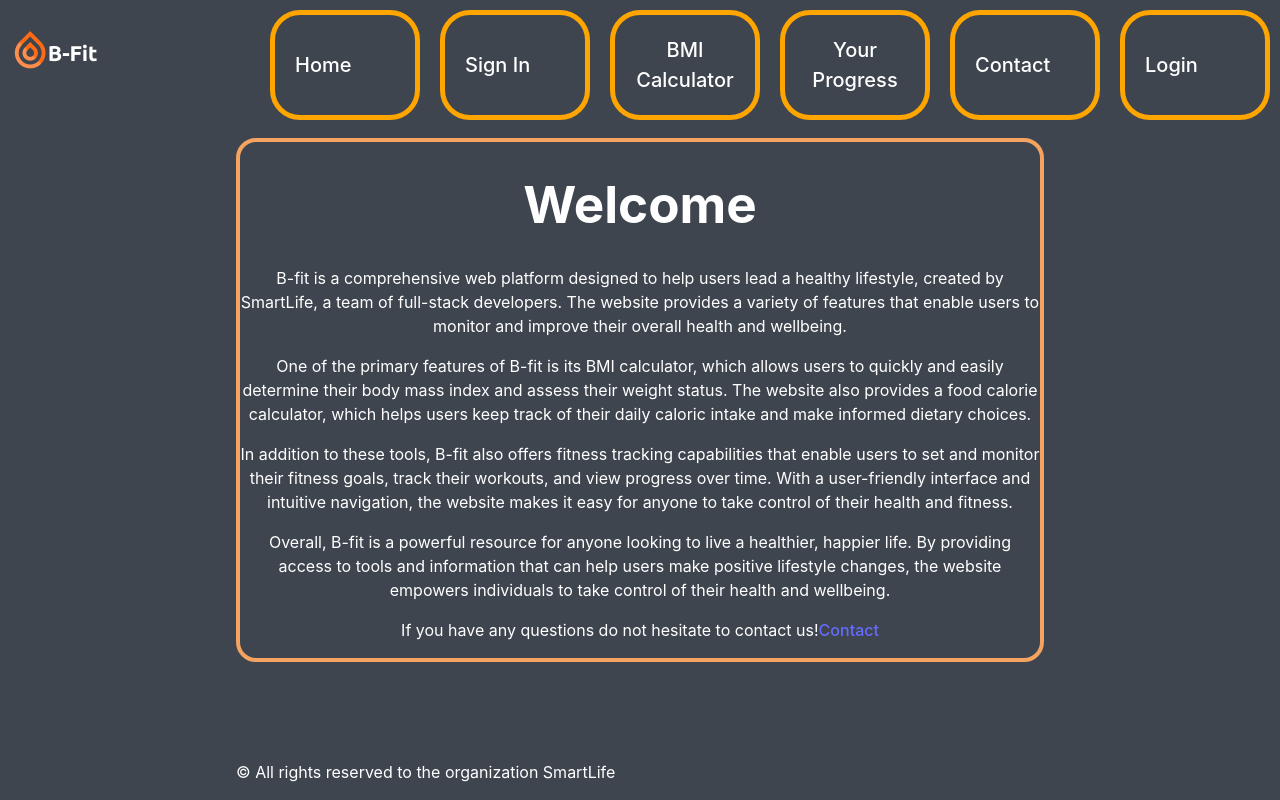
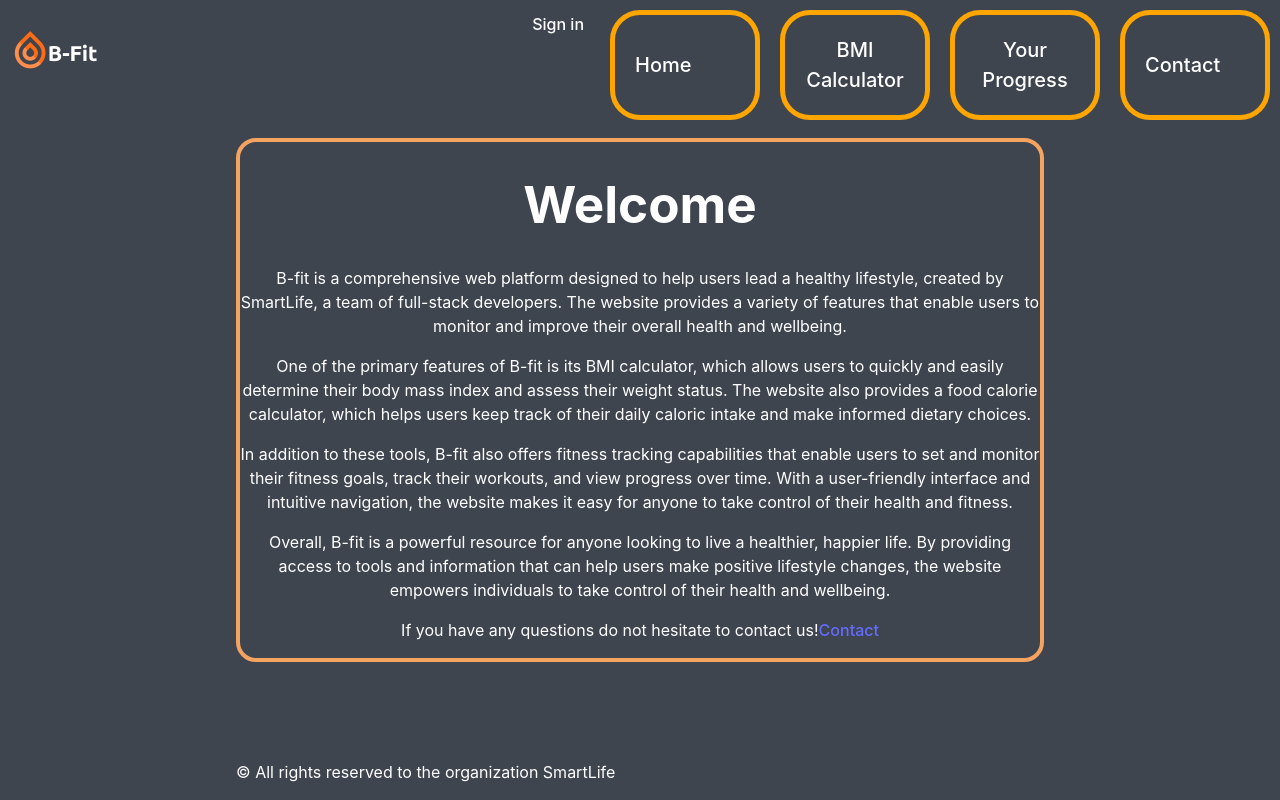
Before and after one commit to nicosala90/B-Fit, a React (Vite) app in the folder frontend/B-Fit/: page / in a window 1280 px wide. Built offline with nearby package versions, Linux system fonts and the light colour scheme.

Commit message:
create dropdown menu for signup and login

```diff
--- a/frontend/B-Fit/src/App.css
+++ b/frontend/B-Fit/src/App.css
@@ -207,3 +207,45 @@
 .list-BMI tr:last-child td:last-child {
   border-bottom-right-radius: 10px;
 }
+
+
+.dropdown {
+  float: left;
+  overflow: hidden;
+}
+
+.dropdown .dropbtn {
+  font-size: 16px;
+  border: none;
+  outline: none;
+  color: white;
+  padding: 14px 16px;
+  background-color: inherit;
+  font-family: inherit;
+  margin: 0;
+}
+.dropdown-content {
+  display: none;
+  position: absolute;
+  background-color: #f9f9f9;
+  min-width: 160px;
+  box-shadow: 0px 8px 16px 0px rgba(0,0,0,0.2);
+  z-index: 1;
+}
+
+.dropdown-content a {
+  float: none;
+  color: black;
+  padding: 12px 16px;
+  text-decoration: none;
+  display: block;
+  text-align: left;
+}
+
+.dropdown-content a:hover {
+  background-color: #ddd;
+}
+
+.dropdown:hover .dropdown-content {
+  display: block;
+}
--- a/frontend/B-Fit/src/components/NavBar.jsx
+++ b/frontend/B-Fit/src/components/NavBar.jsx
@@ -8,13 +8,20 @@
                 <img className="logo" src="/logo-text.png" alt="B-Fit" width="100" height="100"></img>
             </div>
             <div className="nav-options">
-
+            <div class="dropdown">
+                    <button class="dropbtn">Sign in
+                        <i class="fa fa-caret-down"></i>
+                    </button>
+                    <div class="dropdown-content">
+                    <Link className="link-component" to="/login">Login</Link>
+                    <Link className="link-component" to="/signin">Sign In</Link>
+                    </div>
+                </div>
                 <Link className="link-component" to="/">Home</Link>
-                <Link className="link-component" to="/signin">Sign In</Link>
                 <Link className="link-component" to="/calculator">BMI Calculator</Link>
                 <Link className="link-component" to="/progress">Your Progress</Link>
                 <Link className="link-component" to="/contact">Contact</Link>
-                <Link className="link-component" to="/login">Login</Link>
+
             </div>
         </div>
     )
```
